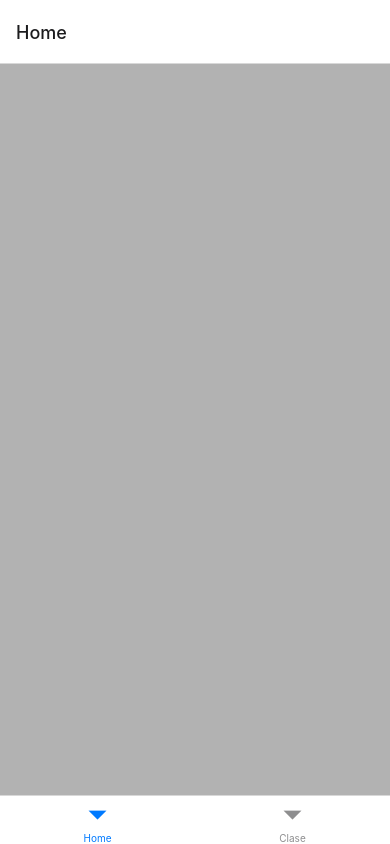
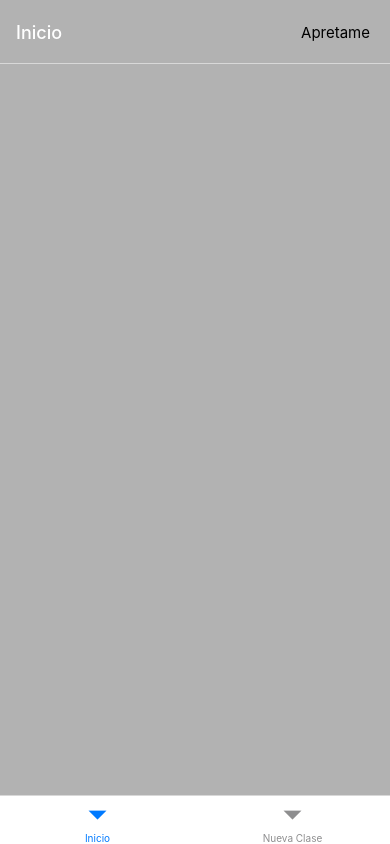
Before and after one commit to Di-Huinca/ebookthemeMobile, a React Native app in the folder cliente/: screen / in a window 390 px wide. Built offline with nearby package versions, Linux system fonts and the light colour scheme; no server answers.

Commit message:
App * Navegacion formulario de clases * estilos header de pantallas

```diff
--- a/cliente/App.js
+++ b/cliente/App.js
@@ -1,7 +1,7 @@
 import React from "react";
 import { NavigationContainer } from "@react-navigation/native";
 import { createBottomTabNavigator } from "@react-navigation/bottom-tabs";
-
+import { Text, TouchableOpacity } from "react-native";
 //Importacion de screens
 import HomeScreen from "./screens/HomeScreen";
 import ClaseFormScreen from "./screens/ClaseFormScreen";
@@ -12,8 +12,43 @@ const App = () => {
   return (
     <NavigationContainer>
       <Tab.Navigator>
-        <Tab.Screen name="Home" component={HomeScreen} />
-        <Tab.Screen name="Clase" component={ClaseFormScreen} />
+        <Tab.Screen
+          name="Home"
+          component={HomeScreen}
+          options={({ navigation }) => ({
+            title: "Inicio",
+            headerStyle: {
+              backgroundColor: "#b2b2b2",
+            },
+            headerTitleStyle: {
+              color: "#ffffff",
+            },
+            headerRight: () => (
+              <TouchableOpacity
+                onPress={() => navigation.navigate("ClaseForm")}
+              >
+                <Text
+                  style={{ color: "#fffff", marginRight: 20, fontSize: 15 }}
+                >
+                  Apretame
+                </Text>
+              </TouchableOpacity>
+            ),
+          })}
+        />
+        <Tab.Screen
+          name="ClaseForm"
+          component={ClaseFormScreen}
+          options={{
+            title: "Nueva Clase",
+            headerStyle: {
+              backgroundColor: "#b2b2b2",
+            },
+            headerTitleStyle: {
+              color: "#ffffff",
+            },
+          }}
+        />
       </Tab.Navigator>
     </NavigationContainer>
   );
```
